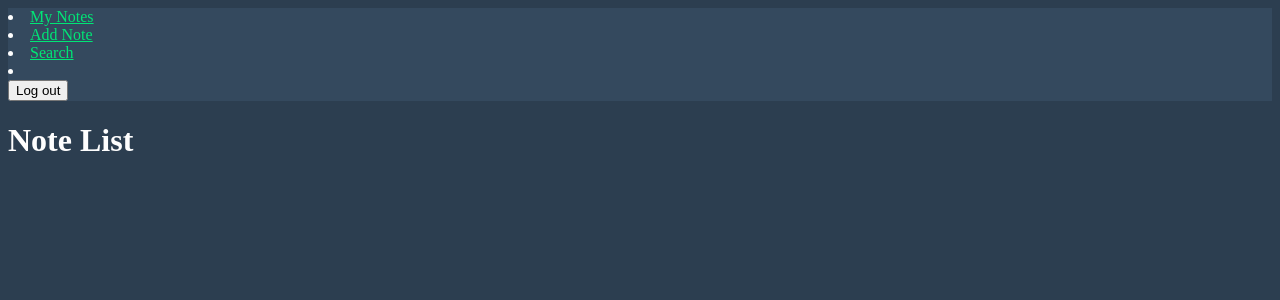
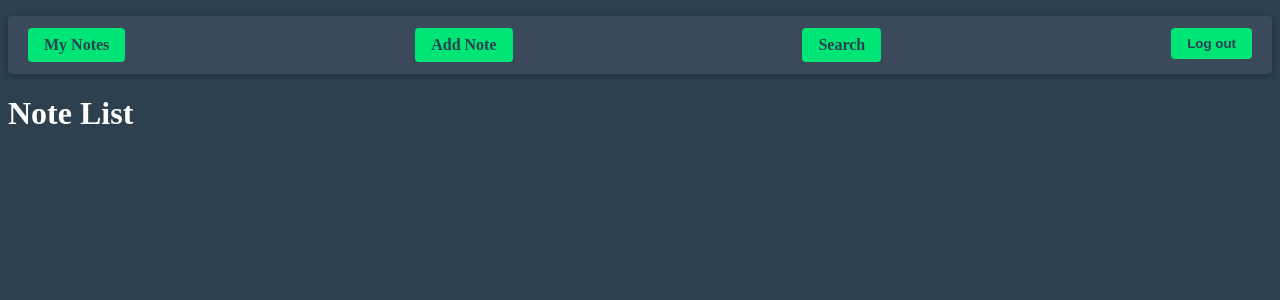
Before and after one commit to Rtkmak14/NFL-Betting-Tracker, a Django app: page /notes/ in a window 1280 px wide. Shown: the top 300 px of the page. Run offline with Django 5.2, Linux system fonts and the light colour scheme; the visitor is signed in with stand-in values (Sample User, id 1); data that the repository does not hold is empty.

Commit message:
additional css

```diff
--- a/main_app/static/css/base.css
+++ b/main_app/static/css/base.css
@@ -1,5 +1,5 @@
 body {
-  background-color: #2c3e50;
+  background-color: #2c4050;
   color: #fefefe;
 }
 
@@ -8,6 +8,13 @@ nav {
   color: #fefefe;
 }
 
+.nav-links {
+  display: flex;
+  justify-content: space-between;
+  list-style: none;
+}
+
+
 form {
   color: #fefefe;
 }
@@ -15,18 +22,48 @@ form {
 ul {
   background-color: #3b4a5a;
   color: #fefefe;
+  padding: 0.75rem 1.25rem;
+  margin: 1rem 0;
+  border-radius: 6px;
+  box-shadow: 0 2px 6px rgba(0, 0, 0, 0.3);
+}
+
+ul:hover {
+  background-color: #455564;
 }
 
 li {
   color: #fefefe;
 }
 
-
-a {
-  color: #00e676;
+a,
+button {
+  display: inline-block;
+  background-color: #00e676;
+  color: #2c4050;
+  padding: 0.5rem 1rem;
+  border: none;
+  border-radius: 4px;
+  font-weight: 600;
+  text-decoration: none;
+  cursor: pointer;
+  transition: background-color 0.3s ease, color 0.3s ease;
 }
 
-a:hover {
-  color: #1de9b6;
-  text-decoration: underline;
+a:hover,
+button:hover {
+  background-color: #1de9b6;
+  color: #1b2a33;
+  text-decoration: none;
 }
+
+ul.note-list {
+  background-color: transparent;
+  padding: 0;
+  margin: 1rem 0;
+  list-style: none;
+}
+
+.note-list li {
+  margin-bottom: 1rem;
+}
--- a/main_app/templates/base.html
+++ b/main_app/templates/base.html
@@ -14,6 +14,7 @@
   <body>
     <nav>
     {% if user.is_authenticated %}
+      <ul class="nav-links">
         <li><a href="{% url 'note_list' %}">My Notes</a></li>
         <li><a href="{% url 'note_create' %}">Add Note</a></li>
         <li><a href="{% url 'team_stats' %}">Search</a></li>
@@ -22,9 +23,13 @@
                 {% csrf_token %}
                 <button type="submit">Log out</button>
             </form>
+          </li>
+      </ul>
      {% else %}
+      <ul class ="nav-links">
         <li><a href="{% url 'home' %}">Login</a></li>
         <li><a href="{% url 'signup' %}">Sign Up</a></li>
+      </ul>
      {% endif %}
     </nav>
     {% block content %}
--- a/main_app/templates/notes/note_list.html
+++ b/main_app/templates/notes/note_list.html
@@ -2,7 +2,7 @@
 {% block content %}
 <h1>Note List</h1>
 
-<ul>
+<ul class='note-list'>
   {% for note in notes %}
     <li>
       <a href="{% url 'note_detail' note.pk %}">
--- a/main_app/views.py
+++ b/main_app/views.py
@@ -82,7 +82,7 @@ def team_stats_view(request):
                 note = note_form.save(commit=False)
                 note.user = request.user
                 note.save()
-                return redirect("team_stats")
+                return redirect("note_list")
             else:
                 print("Failed to save game!")
 
```
